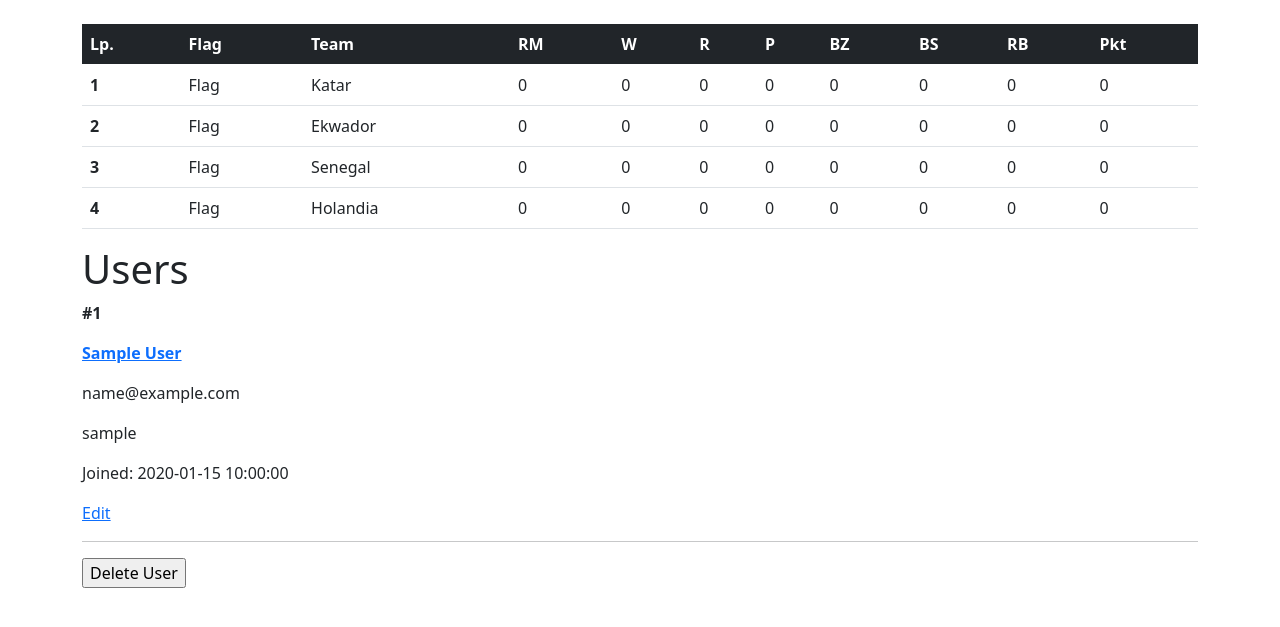
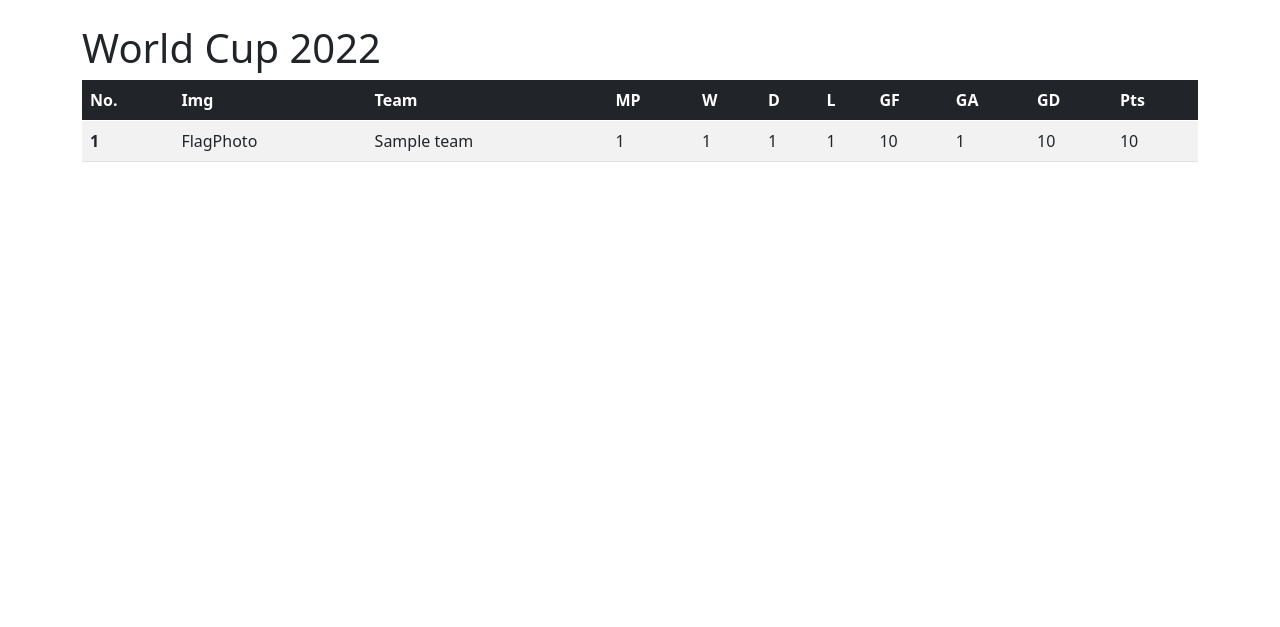
Before and after one commit to mateuszgua/game_typer, a Flask app: page /home in a window 1280 px wide. Shown: the part 56-683 px from the top of the page. Run offline with Flask 2, Linux system fonts and the light colour scheme; tables that the repository leaves empty hold one stand-in row (values such as "Sample post"); parts of the project's set-up code (start-up, migrations or seed data) failed here and were passed over; some libraries are stand-ins or nearby versions.

Commit message:
Feat: add load file model, add page for load file, create endpoint for load files and read json file

```diff
--- a/game_app/app.py
+++ b/game_app/app.py
@@ -1,5 +1,5 @@
 from forms import RegistrationForm, LoginForm, EditUserForm
-from models import User, Role, UserAdminView, RoleAdminView, HomeAdminView
+from models import User, Role, Team, UserAdminView, RoleAdminView, HomeAdminView, UploadFile
 from database import db_session, init_db
 
 import uuid
@@ -40,8 +40,8 @@ def load_user(user_id):
 
 @app.route('/home')
 def home():
-    users = User.query.all()
-    return render_template('home.html', users=users, current_user=current_user)
+    teams = Team.query.all()
+    return render_template('home.html', teams=teams, current_user=current_user)
 
 
 @app.route('/user/<int:user_id>')
@@ -172,6 +172,44 @@ def delete(user_id):
         return redirect(url_for('home'))
 
 
+@app.route('/admin/loadfile', methods=['GET', 'POST'])
+def loadfile():
+    if request.method == 'POST':
+        file = request.files['file']
+
+        upload = UploadFile(filename=file.filename, data=file.read())
+        db_session.add(upload)
+        db_session.commit()
+
+        return f"Uploaded: {file.filename}"
+    return render_template('loadfile.html')
+
+
+@app.route('/admin/processjson', methods=['POST'])
+def processjson():
+
+    if request.is_json:
+        data = request.get_json()
+
+        team = Team(name=data.get("name"),
+                    games_played=0,
+                    wins=0,
+                    draws=0,
+                    lost=0,
+                    goal_scored=0,
+                    goal_lost=0,
+                    goal_balance=0,
+                    points=0,
+                    group=data.get("group"),
+                    play_off=0,
+                    )
+        db_session.add(team)
+        db_session.commit()
+        flash('Data added successfully!')
+        return redirect(url_for('home'))
+    return render_template('jsonadd.html')
+
+
 @app.errorhandler(404)
 def page_not_found(error_description):
     return render_template('404.html', error_description=error_description)
--- /dev/null
+++ b/game_app/data/teams.json
@@ -0,0 +1,6 @@
+{
+    "team": {
+        "name": "Katar",
+        "group": "A"
+    }
+}
--- a/game_app/templates/home.html
+++ b/game_app/templates/home.html
@@ -2,104 +2,40 @@
 
 {% block content %}
 
-<table class="table">
+<h1 class="title">{% block title %} World Cup 2022 {% endblock %}</h1>
+<table id="data" class="table table-striped">
     <thead class="table-dark">
         <tr>
-            <th scope="col">Lp.</th>
-            <th scope="col">Flag</th>
+            <th scope="col">No.</th>
+            <th scope="col">Img</th>
             <th scope="col">Team</th>
-            <th scope="col">RM</th>
+            <th scope="col">MP</th>
             <th scope="col">W</th>
-            <th scope="col">R</th>
-            <th scope="col">P</th>
-            <th scope="col">BZ</th>
-            <th scope="col">BS</th>
-            <th scope="col">RB</th>
-            <th scope="col">Pkt</th>
+            <th scope="col">D</th>
+            <th scope="col">L</th>
+            <th scope="col">GF</th>
+            <th scope="col">GA</th>
+            <th scope="col">GD</th>
+            <th scope="col">Pts</th>
         </tr>
     </thead>
     <tbody>
+        {% for team in teams %}
         <tr>
-            <th scope="row">1</th>
-            <td>Flag</td>
-            <td>Katar</td>
-            <td>0</td>
-            <td>0</td>
-            <td>0</td>
-            <td>0</td>
-            <td>0</td>
-            <td>0</td>
-            <td>0</td>
-            <td>0</td>
+            <th scope="row">{{ team.id }}</th>
+            <td>FlagPhoto</td>
+            <td>{{ team.name }}</td>
+            <td>{{ team.games_played }}</td>
+            <td>{{ team.wins }}</td>
+            <td>{{ team.draws }}</td>
+            <td>{{ team.lost }}</td>
+            <td>{{ team.goal_scored }}</td>
+            <td>{{ team.goal_lost }}</td>
+            <td>{{ team.goal_balance }}</td>
+            <td>{{ team.points }}</td>
         </tr>
-
-        <tr>
-            <th scope="row">2</th>
-            <td>Flag</td>
-            <td>Ekwador</td>
-            <td>0</td>
-            <td>0</td>
-            <td>0</td>
-            <td>0</td>
-            <td>0</td>
-            <td>0</td>
-            <td>0</td>
-            <td>0</td>
-        </tr>
-
-        <tr>
-            <th scope="row">3</th>
-            <td>Flag</td>
-            <td>Senegal</td>
-            <td>0</td>
-            <td>0</td>
-            <td>0</td>
-            <td>0</td>
-            <td>0</td>
-            <td>0</td>
-            <td>0</td>
-            <td>0</td>
-        </tr>
-
-        <tr>
-            <th scope="row">4</th>
-            <td>Flag</td>
-            <td>Holandia</td>
-            <td>0</td>
-            <td>0</td>
-            <td>0</td>
-            <td>0</td>
-            <td>0</td>
-            <td>0</td>
-            <td>0</td>
-            <td>0</td>
-        </tr>
+        {% endfor %}
     </tbody>
 </table>
 
-
-<h1 class="title">{% block title %} Users {% endblock %}</h1>
-<div class="content">
-    {% for user in users %}
-    <div class="user">
-        <p><b>#{{ user.id }}</b></p>
-        <b>
-            <p class="name">
-                <a href="{{ url_for('user', user_id=user.id)}}">
-                    {{ user.firstname }} {{ user.lastname }}
-                </a>
-            </p>
-        </b>
-        <p>{{ user.email }}</p>
-        <p>{{ user.nick }}</p>
-        <p>{{ user.password1 }}</p>
-        <p>Joined: {{ user.created_at }}</p>
-        <a href="{{ url_for('edit', user_id=user.id) }}">Edit</a>
-        <hr>
-        <form method="POST" action="{{ url_for('delete', user_id=user.id) }}">
-            <input type="submit" value="Delete User" onclick="return confirm('Are you want to delte this entry?')">
-        </form>
-    </div>
-    {% endfor %}
-</div>
 {% endblock %}
```
Also changed, not shown: game_app/models.py (+9 -1 lines), game_app/templates/loadfile.html (added, +37 -0 lines).
